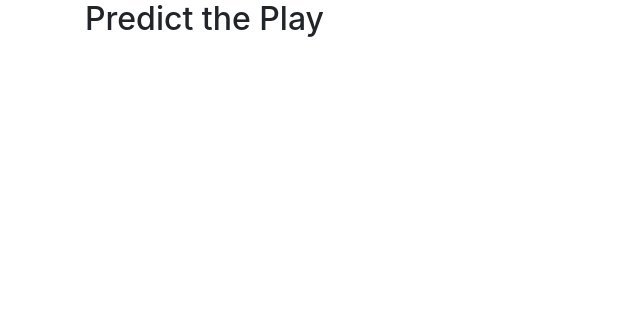
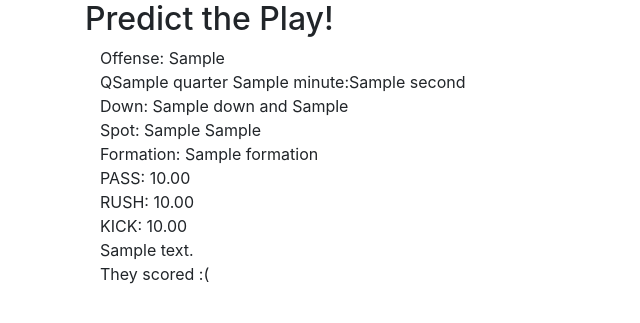
Before and after one commit to zreyn/nfl, a Flask app: template src/templates/home.html in a window 1280 px wide. Shown: the top 323 px of the page, without its empty margins (0-640 px from the left). Run offline with Flask 2, Linux system fonts and the light colour scheme; the template is opened without the code that fills it: most values are stand-ins (such as "Sample title", 1, 10 or a date in 2020); parts of the project's set-up code (start-up, migrations or seed data) failed here and were passed over; some libraries are stand-ins or nearby versions.

Commit message:
got the webapp to load a record, display it, predict the outcome, and evaluate it

```diff
--- a/src/app.py
+++ b/src/app.py
@@ -15,13 +15,16 @@ IMPORTS
 ==================================
 '''
 import cPickle as pickle
+import pandas as pd
 from flask import Flask, render_template, request, jsonify
 from build_model import DummyModel
+from create_training_data import combine, prep_record
 import socket
 import requests
 import time
 import datetime
 import copy
+import random
 
 '''
 ==================================
@@ -35,13 +38,34 @@ app = Flask(__name__)
 with open('data/model.pkl', 'r') as f:
     model = pickle.load(f)
 
+# read in the cleaned data and combine it
+filenames = ['data/pbp2015-clean.csv', 'data/pbp2014-clean.csv', 'data/pbp2013-clean.csv']
+pbp = combine(filenames)
+
 '''
 ==================================
 HELPER FUNCTIONS
 ==================================
 '''
 
+def get_a_play():
+    # grab a random record and prep it
+    return pbp.iloc[random.randint(0, pbp.shape[0])].copy()
 
+def predict(record):
+
+    # prep the record for the model
+    record_prepped = prep_record(pd.DataFrame(record).T)
+
+    # split the class from the features
+    y_one = record_prepped['Play']
+    X_one = record_prepped.drop(['Play'], axis=1).values
+
+    # run a predict and predict_proba to get the class and probabilities
+    play_pred = model.predict(X_one)
+    probas = model.predict_proba(X_one)
+
+    return play_pred, probas
 
 '''
 ==================================
@@ -51,8 +75,19 @@ Flask methods
 # dashboard/home page
 @app.route('/')
 def home_page():
+
+    record = get_a_play()
+    play_pred, probas = predict(record)
+
+    # prep the data for the template
+    data = {}
+    data['record'] = record
+    data['probas'] = probas[0]
+    data['play_pred'] = play_pred[0]
+
     # pass the records to the template and render it
-    return render_template('home.html')
+    return render_template('home.html', data=data)
+
 
 
 '''
--- a/src/templates/home.html
+++ b/src/templates/home.html
@@ -22,7 +22,30 @@
 <body>
 <div class="container">
 
-    <h2>Predict the Play</h2>
+    <h2>Predict the Play!</h2>
+
+    <div class="container" id="situation">
+      <div>Offense: {{ data.record.OffenseTeam }}</div>
+      <div>Q{{ data.record.Quarter }} {{ data.record.Minute }}:{{ data.record.Second }}</div>
+      <div>Down: {{ data.record.Down }} and {{ data.record.ToGo }}</div>
+      <div>Spot: {{ data.record.YardLineDirection }} {{ data.record.YardLineFixed}}</div>
+      <div>Formation: {{ data.record.Formation }}</div>
+    </div>
+
+    <div class="container" id="prediction">
+      <div class="playtype">PASS: {{ '{:04.2f}'.format(data.probas[1]) }}</div>
+      <div class="playtype">RUSH: {{ '{:04.2f}'.format(data.probas[2]) }}</div>
+      <div class="playtype">KICK: {{ '{:04.2f}'.format(data.probas[0]) }}</div>
+      <div class="playtype_pred">
+        <div>{{ data.record.Description }}</div>
+        {% if data.play_pred == data.record.Play %}
+          <div>Defended!</div>
+        {% else %}
+          <div>They scored :(</div>
+        {% endif %}
+      </div>
+    </div>
+
 
 </div>
 </body>
```
Also changed, not shown: readme.md, 2 other files.
